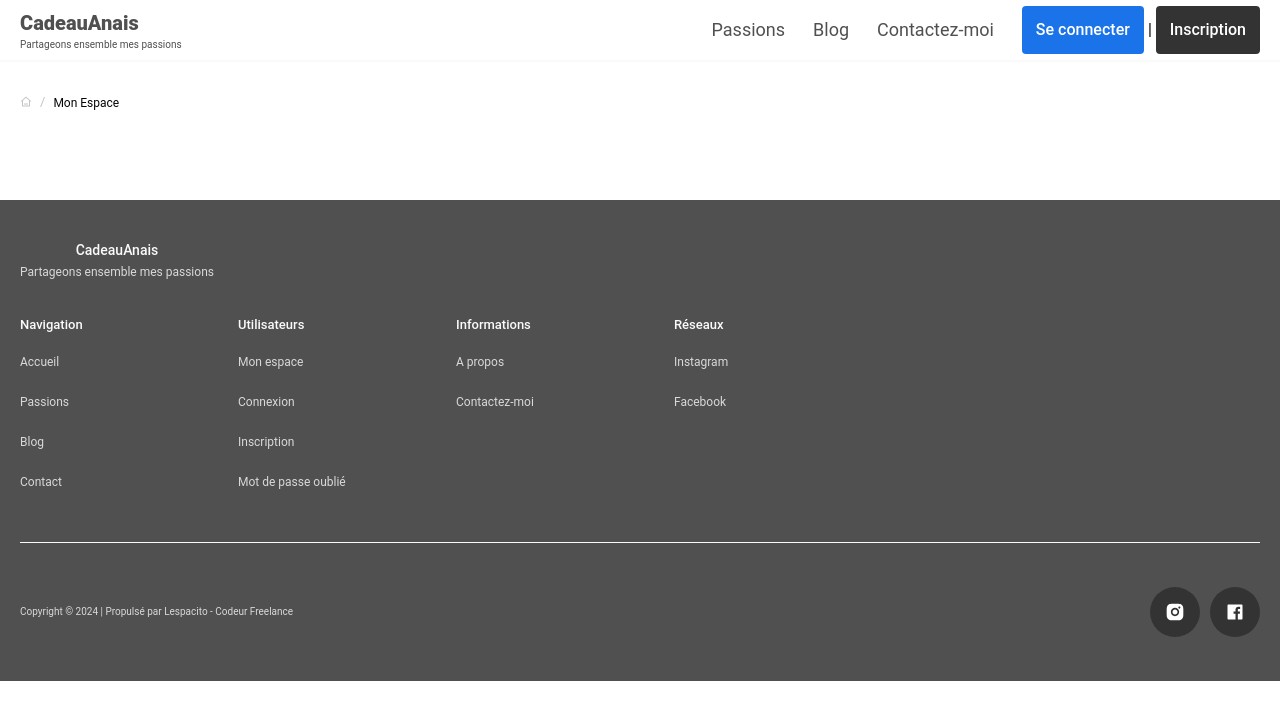
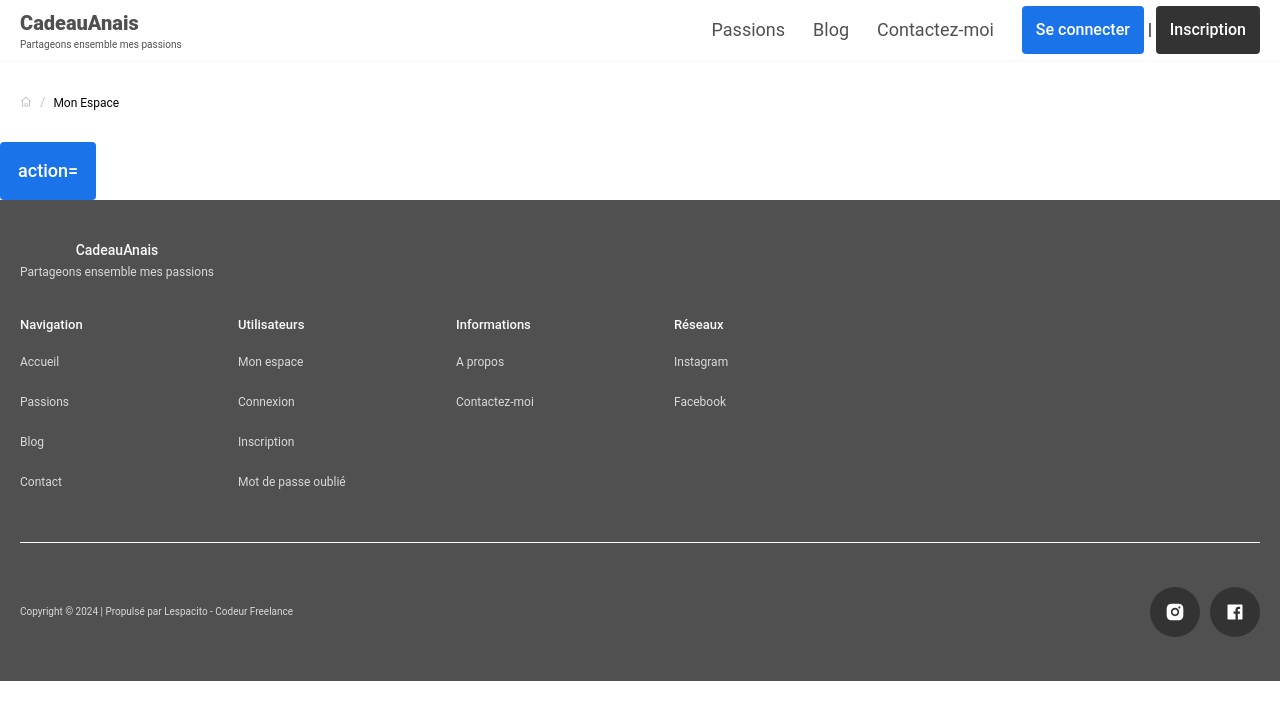
Before and after one commit to lespacito/anaisrepo, a Next.js app: page /mon-espace in a window 1280 px wide. Shown: the top 720 px of the page. Built offline with nearby package versions, Linux system fonts and the light colour scheme.

Commit message:
resolve button page

```diff
--- a/app/mon-espace/page.tsx
+++ b/app/mon-espace/page.tsx
@@ -7,7 +7,7 @@ export const metadata: Metadata = {
   description: "Infos de l'utilisateur",
 };
 
-export default function MonCompte() {
+export default function Connexion() {
   return (
     <>
       <Layout>
--- a/app/ui/modules/user-profile/user-account/user-account.container.tsx
+++ b/app/ui/modules/user-profile/user-account/user-account.container.tsx
@@ -3,9 +3,7 @@ import { Button } from "@/app/ui/design-system/button/Button";
 export const UserAccountContainer = () => {
   return (
     <div>
-      <Button action={() => console.log("Déconnected")} variant="danger">
-        Déconnexion
-      </Button>
+      <Button>action={() => console.log("first")}</Button>
     </div>
   );
 };
```
